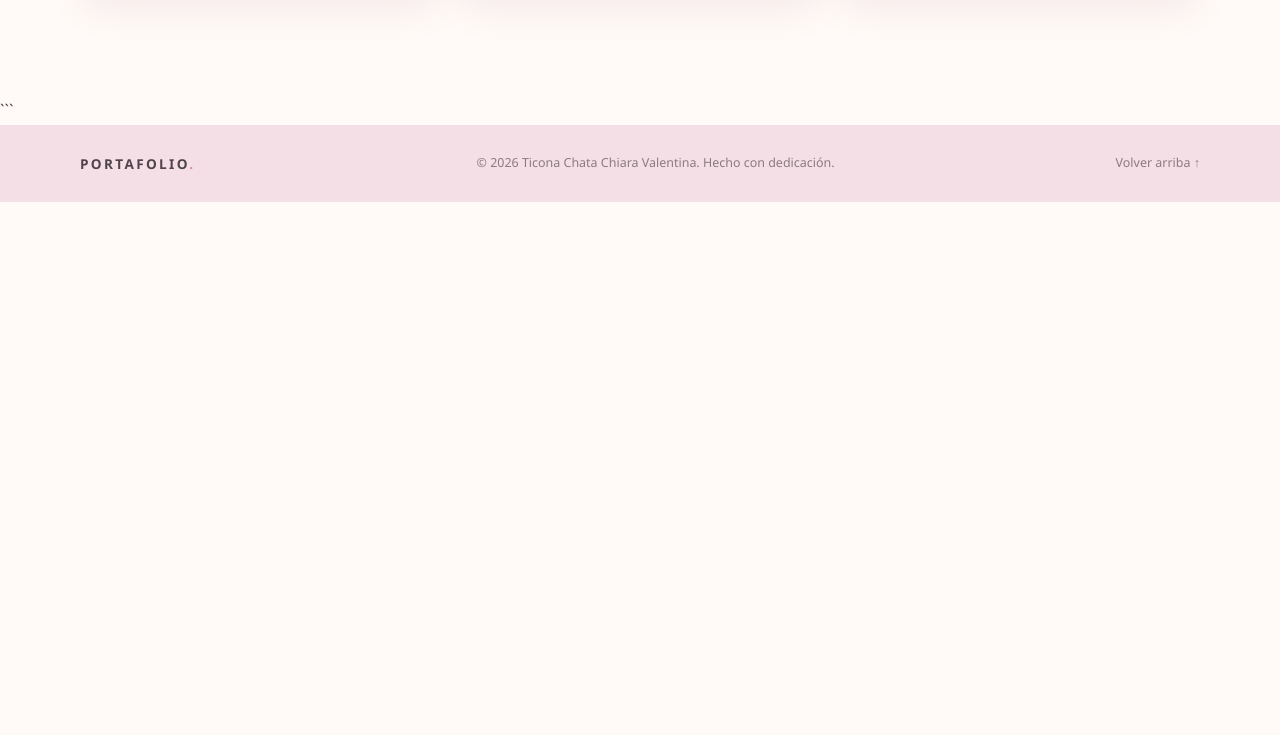
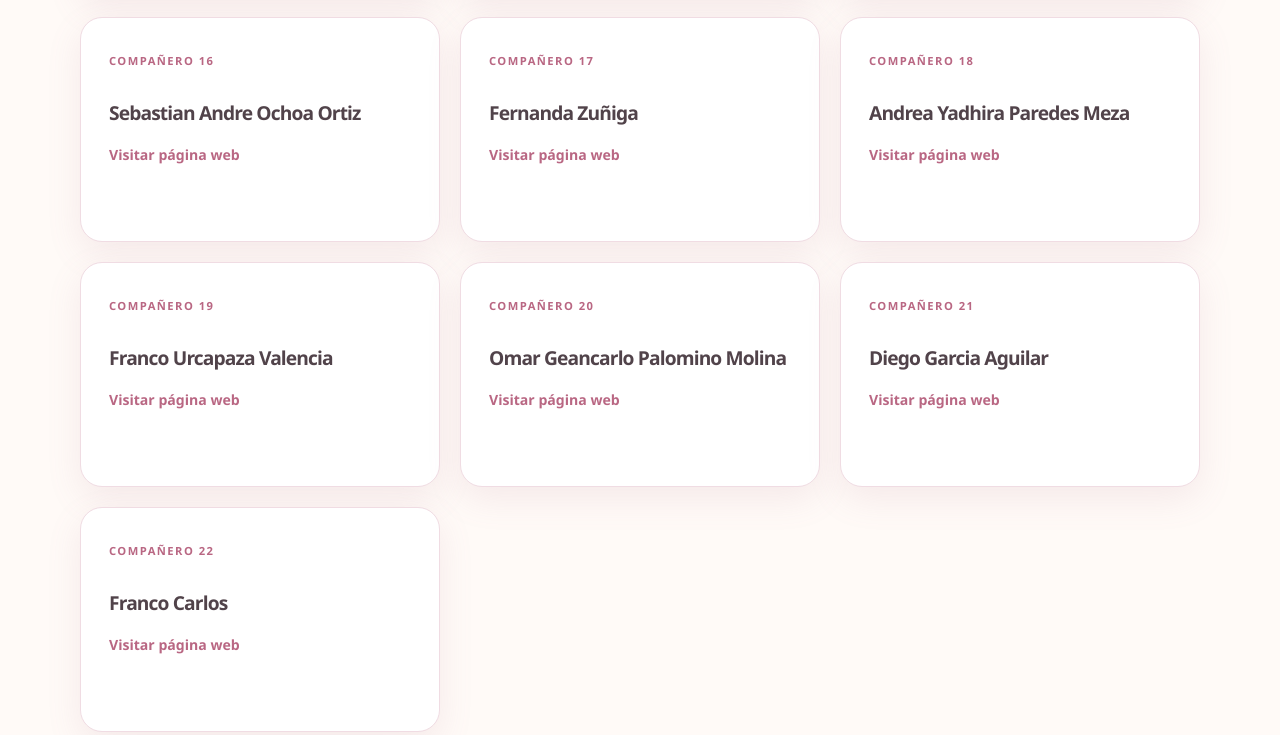
Before and after one commit to chiaraticona-source/chiara-ticona.github.io, a plain HTML site: page index.html in a window 1280 px wide. Shown: the part 5893-6628 px from the top of the page. Before the commit the page ends 6095 px from the top, so only its background shows below. Drawn offline with Linux system fonts and the light colour scheme.

Commit message:
Add multiple info cards for classmates

```diff
--- a/index.html
+++ b/index.html
@@ -318,6 +318,47 @@
         <h3>Genesis Mollocondo</h3>
         <p><a href="https://genesismollocondo-source.github.io/" target="_blank">Mi página web</a></p>
       </article>
+      <article class="info-card reveal">
+        <span class="card-number">COMPAÑERO 16</span>
+        <h3>Sebastian Andre Ochoa Ortiz</h3>
+        <p><a href="https://sebasochoa.github.io" target="_blank" rel="noopener noreferrer">Visitar página web</a></p>
+      </article>
+
+      <article class="info-card reveal">
+        <span class="card-number">COMPAÑERO 17</span>
+        <h3>Fernanda Zuñiga</h3>
+        <p><a href="https://fernandagzcj.github.io/fernandagabrielazunigacamacho.github.io/" target="_blank" rel="noopener noreferrer">Visitar página web</a></p>
+      </article>
+
+      <article class="info-card reveal">
+        <span class="card-number">COMPAÑERO 18</span>
+        <h3>Andrea Yadhira Paredes Meza</h3>
+        <p><a href="https://andrea-yadhira-portafolio.vercel.app/" target="_blank" rel="noopener noreferrer">Visitar página web</a></p>
+      </article>
+
+      <article class="info-card reveal">
+        <span class="card-number">COMPAÑERO 19</span>
+        <h3>Franco Urcapaza Valencia</h3>
+        <p><a href="https://francoluisurcapazavalencia.github.io/" target="_blank" rel="noopener noreferrer">Visitar página web</a></p>
+      </article>
+
+      <article class="info-card reveal">
+        <span class="card-number">COMPAÑERO 20</span>
+        <h3>Omar Geancarlo Palomino Molina</h3>
+        <p><a href="https://omarpalomino-max.github.io/mi-primera-pagina-web/" target="_blank" rel="noopener noreferrer">Visitar página web</a></p>
+      </article>
+
+      <article class="info-card reveal">
+        <span class="card-number">COMPAÑERO 21</span>
+        <h3>Diego Garcia Aguilar</h3>
+        <p><a href="https://diegogarciaaguilar-ui.github.io/pagina/" target="_blank" rel="noopener noreferrer">Visitar página web</a></p>
+      </article>
+
+      <article class="info-card reveal">
+        <span class="card-number">COMPAÑERO 22</span>
+        <h3>Franco Carlos</h3>
+        <p><a href="https://francocarlooss.github.io/francocarlooss.github.io./" target="_blank" rel="noopener noreferrer">Visitar página web</a></p>
+      </article>
 
     </div>
   </div>
```
